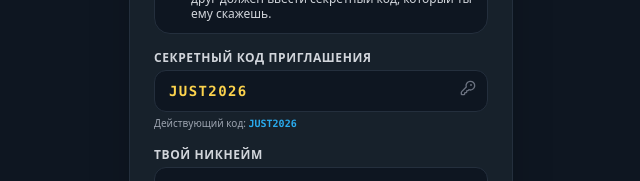
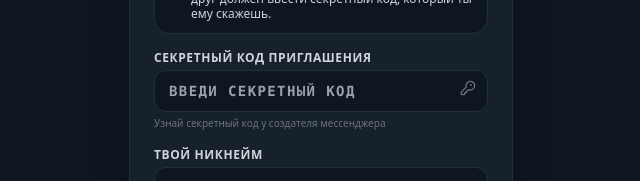
Before and after one commit to bumyzikstuff/justchat, a React (Vite) app: page / in a window 1280 px wide. Shown: the part 301-482 px from the top of the page, without its empty margins (319-959 px from the left). Built offline with nearby package versions, Linux system fonts and the light colour scheme; no server answers.

Commit message:
Do not leak or prefill invite code in AuthModal

```diff
--- a/src/components/AuthModal.tsx
+++ b/src/components/AuthModal.tsx
@@ -15,24 +15,22 @@ export const AuthModal: React.FC<AuthModalProps> = ({ validCode, onSuccess }) =>
   const [selectedEmoji, setSelectedEmoji] = useState('🔥');
   const [error, setError] = useState<string | null>(null);
 
-  // Auto-fill code from URL query string ?invite=... if present
+  // Auto-fill code ONLY from URL query string ?invite=... if present
   useEffect(() => {
     const params = new URLSearchParams(window.location.search);
     const codeFromUrl = params.get('invite');
     if (codeFromUrl) {
       setInviteCode(codeFromUrl.toUpperCase());
-    } else {
-      setInviteCode(validCode); // default prefill for convenience
     }
-  }, [validCode]);
+  }, []);
 
   const handleSubmit = (e: React.FormEvent) => {
     e.preventDefault();
     setError(null);
 
-    // Validate invite code
-    if (inviteCode.trim().toUpperCase() !== validCode.trim().toUpperCase()) {
-      setError(`Неверный секретный код! Код для входа: ${validCode}`);
+    // Validate invite code without leaking it in error
+    if (!inviteCode.trim() || inviteCode.trim().toUpperCase() !== validCode.trim().toUpperCase()) {
+      setError('Неверный секретный код! Узнай правильный код у создателя мессенджера.');
       return;
     }
 
@@ -104,8 +102,8 @@ export const AuthModal: React.FC<AuthModalProps> = ({ validCode, onSuccess }) =>
               />
               <KeyRound className="absolute right-3 top-2.5 w-4 h-4 text-gray-500" />
             </div>
-            <p className="text-[10px] text-gray-400 mt-1">
-              Действующий код: <span className="text-[#2AABEE] font-bold font-mono">{validCode}</span>
+            <p className="text-[10px] text-gray-500 mt-1">
+              Узнай секретный код у создателя мессенджера
             </p>
           </div>
 
```
